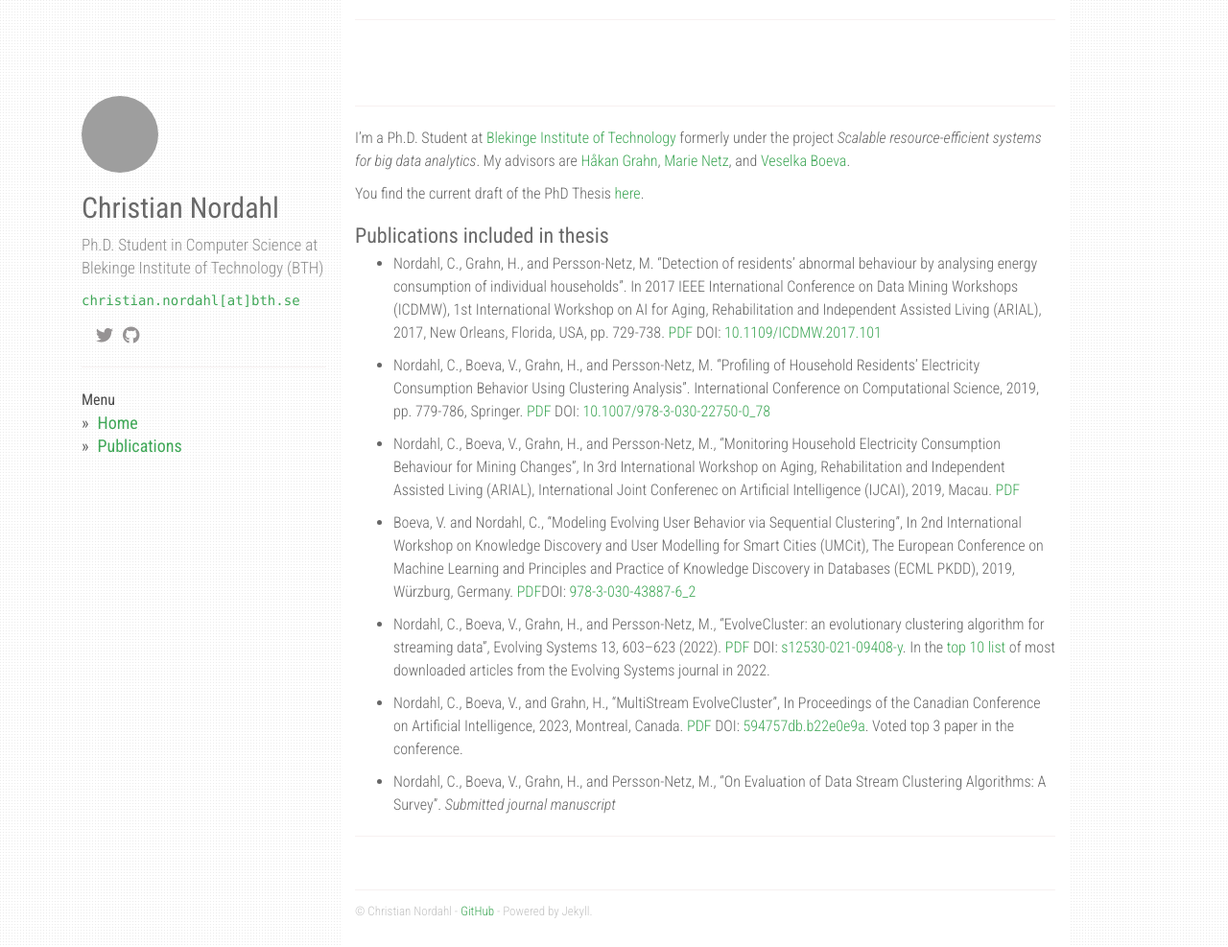
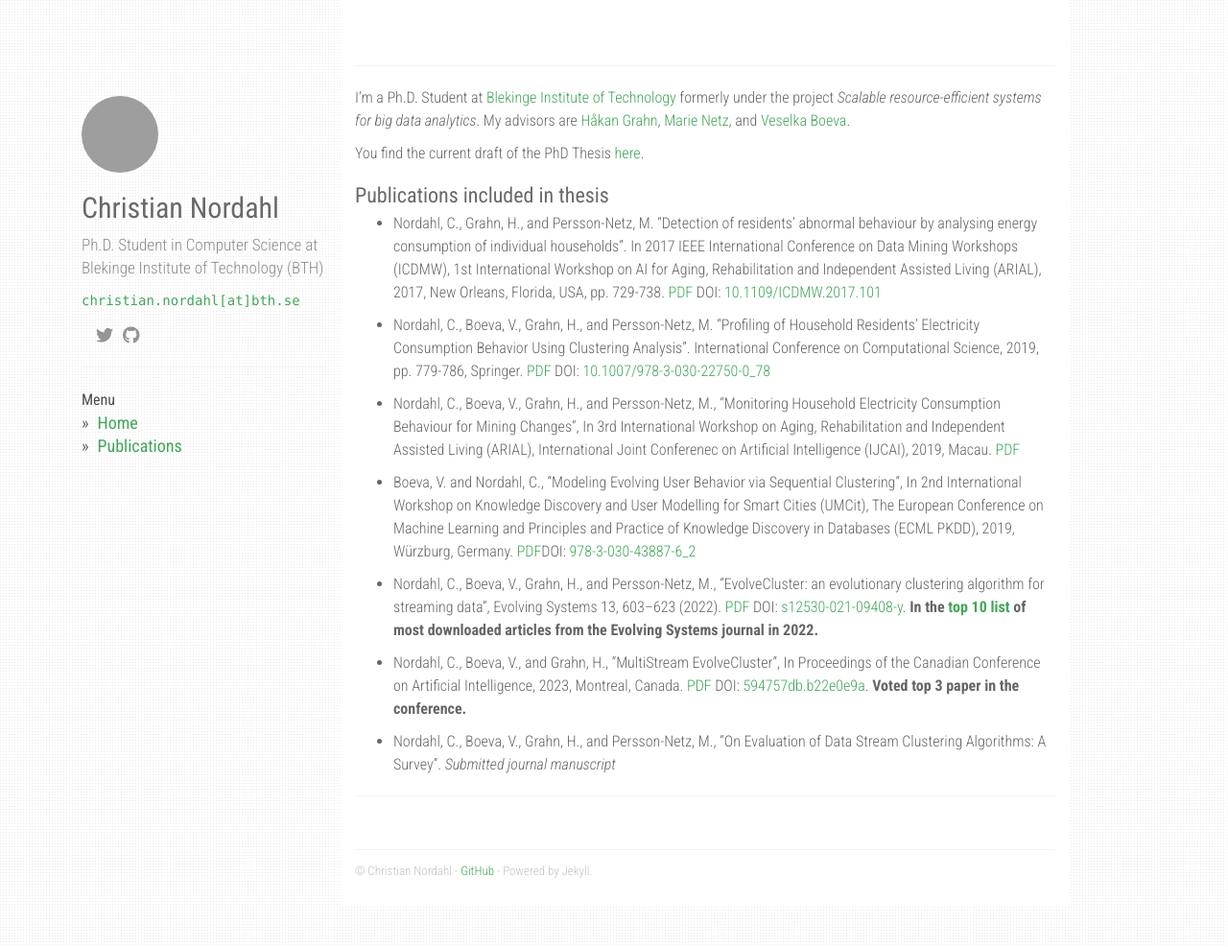
Before and after one commit to christiannordahl/christiannordahl.github.io, a Jekyll site: the page built from index.md, in a window 1280 px wide and 987 px high. Shown: the whole window at 96% size. Built offline with Jekyll 4.4.1, drawn with Linux system fonts in a browser that asks for light colours; nearby versions of some CDN libraries; a style sheet for code colours, icons or effects is not loaded; grey boxes are pictures that could not be loaded.

Commit message:
Bolded some text

```diff
--- a/index.md
+++ b/index.md
@@ -2,12 +2,11 @@
 layout: default
 permalink: /
 ---
+<!--- <h1>{{ site.title }}</h1> --->
+<br><br>
 <meta http-equiv='cache-control' content='no-cache'>
 <meta http-equiv='expires' content='0'>
 <meta http-equiv='pragma' content='no-cache'>
----
-<!--- <h1>{{ site.title }}</h1> --->
-<br><br>
 
 ---
 
@@ -26,9 +25,9 @@ You find the current draft of the PhD Thesis [here](https://christiannordahl.git
 
 * Boeva, V. and Nordahl, C., "Modeling Evolving User Behavior via Sequential Clustering", In 2nd International Workshop on Knowledge Discovery and User Modelling for Smart Cities (UMCit), The European Conference on Machine Learning and Principles and Practice of Knowledge Discovery in Databases (ECML PKDD), 2019, Würzburg, Germany. [PDF](https://www.diva-portal.org/smash/get/diva2:1352327/FULLTEXT01.pdf)DOI: [978-3-030-43887-6_2](https://doi.org/10.1007/978-3-030-43887-6_2)
 
-* Nordahl, C., Boeva, V., Grahn, H., and Persson-Netz, M., "EvolveCluster: an evolutionary clustering algorithm for streaming data", Evolving Systems 13, 603–623 (2022). [PDF](https://www.diva-portal.org/smash/get/diva2:1614644/FULLTEXT01.pdf) DOI: [s12530-021-09408-y](https://doi.org/10.1007/s12530-021-09408-y). In the [top 10 list](https://www.springer.com/journal/12530/updates/25272070) of most downloaded articles from the Evolving Systems journal in 2022.
+* Nordahl, C., Boeva, V., Grahn, H., and Persson-Netz, M., "EvolveCluster: an evolutionary clustering algorithm for streaming data", Evolving Systems 13, 603–623 (2022). [PDF](https://www.diva-portal.org/smash/get/diva2:1614644/FULLTEXT01.pdf) DOI: [s12530-021-09408-y](https://doi.org/10.1007/s12530-021-09408-y). **In the [top 10 list](https://www.springer.com/journal/12530/updates/25272070) of most downloaded articles from the Evolving Systems journal in 2022.**
 
-* Nordahl, C., Boeva, V., and Grahn, H., "MultiStream EvolveCluster", In Proceedings of the Canadian Conference on Artificial Intelligence, 2023, Montreal, Canada. [PDF](https://caiac.pubpub.org/pub/7vy6zs49#n0983y60e5x) DOI: [594757db.b22e0e9a](https://doi.org/10.21428/594757db.b22e0e9a). Voted top 3 paper in the conference.
+* Nordahl, C., Boeva, V., and Grahn, H., "MultiStream EvolveCluster", In Proceedings of the Canadian Conference on Artificial Intelligence, 2023, Montreal, Canada. [PDF](https://caiac.pubpub.org/pub/7vy6zs49#n0983y60e5x) DOI: [594757db.b22e0e9a](https://doi.org/10.21428/594757db.b22e0e9a). **Voted top 3 paper in the conference.**
 
 * Nordahl, C., Boeva, V., Grahn, H., and Persson-Netz, M., "On Evaluation of Data Stream Clustering Algorithms: A Survey". *Submitted journal manuscript*
 
```
Also changed, not shown: pages/publications.md (+2 -2 lines).
